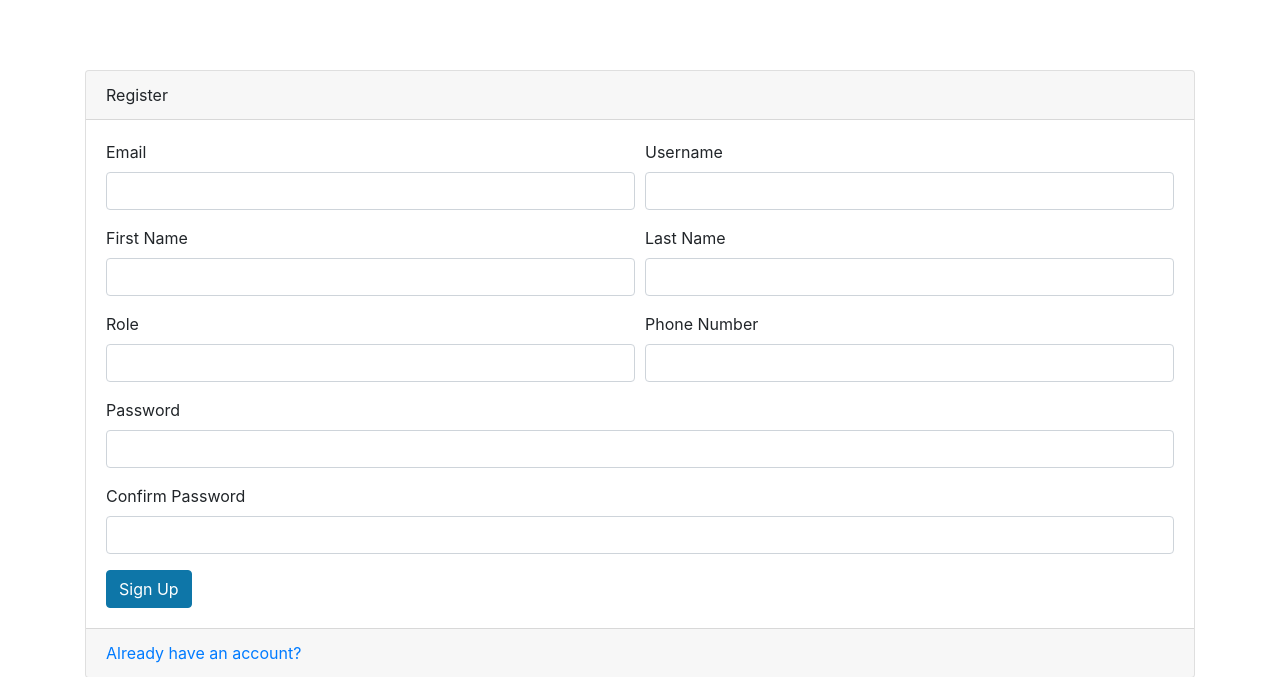
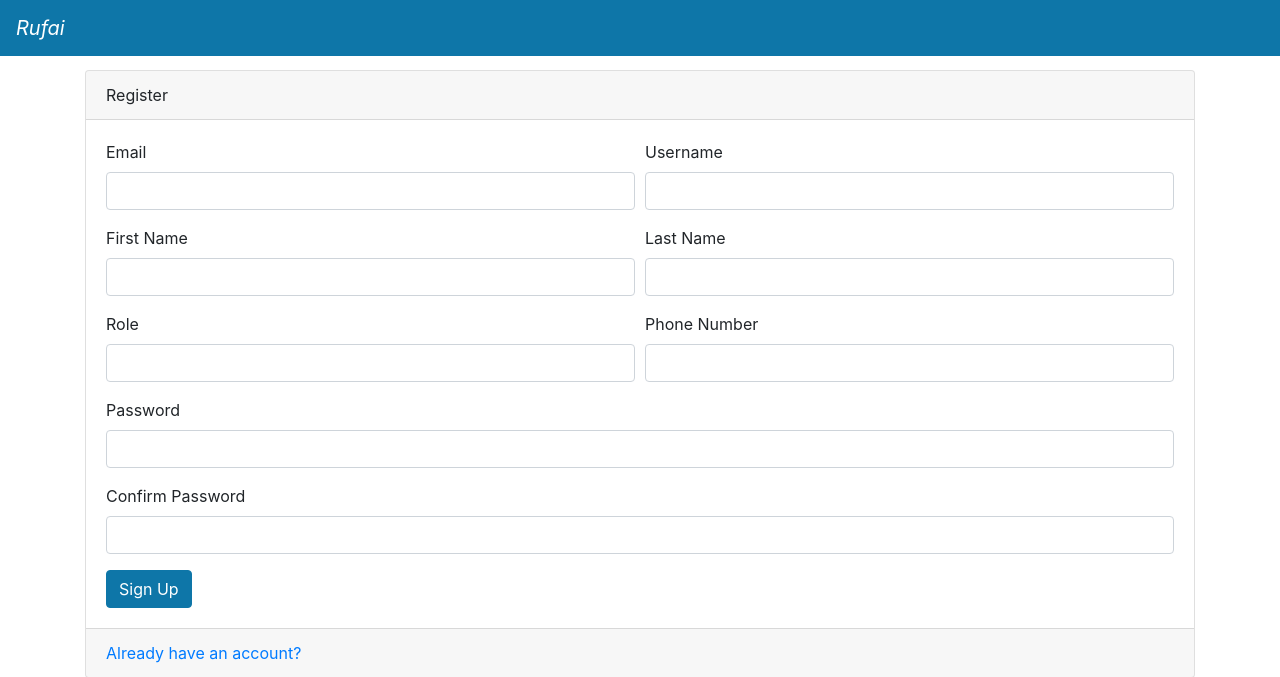
Before and after one commit to abdul-mumin-rufai/fastapi-todos-restful-api, a FastAPI app: page /auth/register-page in a window 1280 px wide. Shown: the top 677 px of the page. Run offline with FastAPI, Linux system fonts and the light colour scheme; some libraries are stand-ins or nearby versions.

Commit message:
navbar:created the navbar

```diff
--- a/todosApp/templates/layout.html
+++ b/todosApp/templates/layout.html
@@ -7,6 +7,8 @@
     <title>Rufai with FastAPI</title>
 </head>
 <body>
+    {% include 'navbar.html' %}
+
     {% block content %}
 
     {% endblock %}
--- /dev/null
+++ b/todosApp/templates/navbar.html
@@ -0,0 +1,25 @@
+<div>
+    <nav class="navbar navbar-expand-md navbar-green main-color fixed-top">
+        <a class="navbar-brand text-white font-italic" href="#">Rufai</a>
+        <button class="navbar-toggler" type="button" data-toggle="collapse" data-target="#navbarNav"
+                aria-controls="navbarNav" aria-expanded="false" aria-label="Toggle navigation">
+            <span class="navbar-toggler-icon"></span>
+        </button>
+        <div class="collapse navbar-collapse" id="navbarNav">
+            <ul class="navbar-nav">
+                {% if user %}
+                <li class="nav-item active">
+                    <a class="nav-link text-white" href="/todos/todo-page">Home</a>
+                </li>
+                {% endif %}
+            </ul>
+            <ul class="navbar-nav ml-auto">
+                {% if user %}
+                <li class="nav-item m-1">
+                    <a type="button" class="btn btn-outline-light text-white" onclick="logout()">Logout</a>
+                </li>
+                {% endif %}
+            </ul>
+        </div>
+    </nav>
+</div>
```
